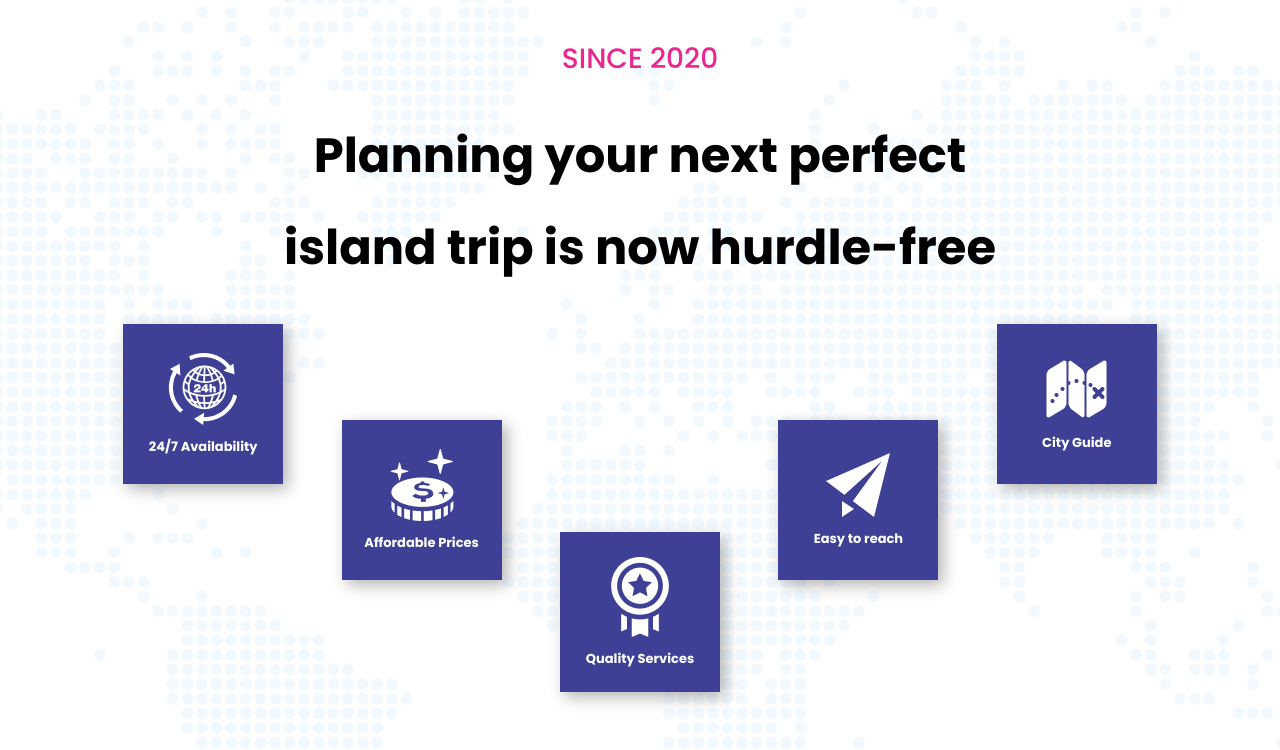
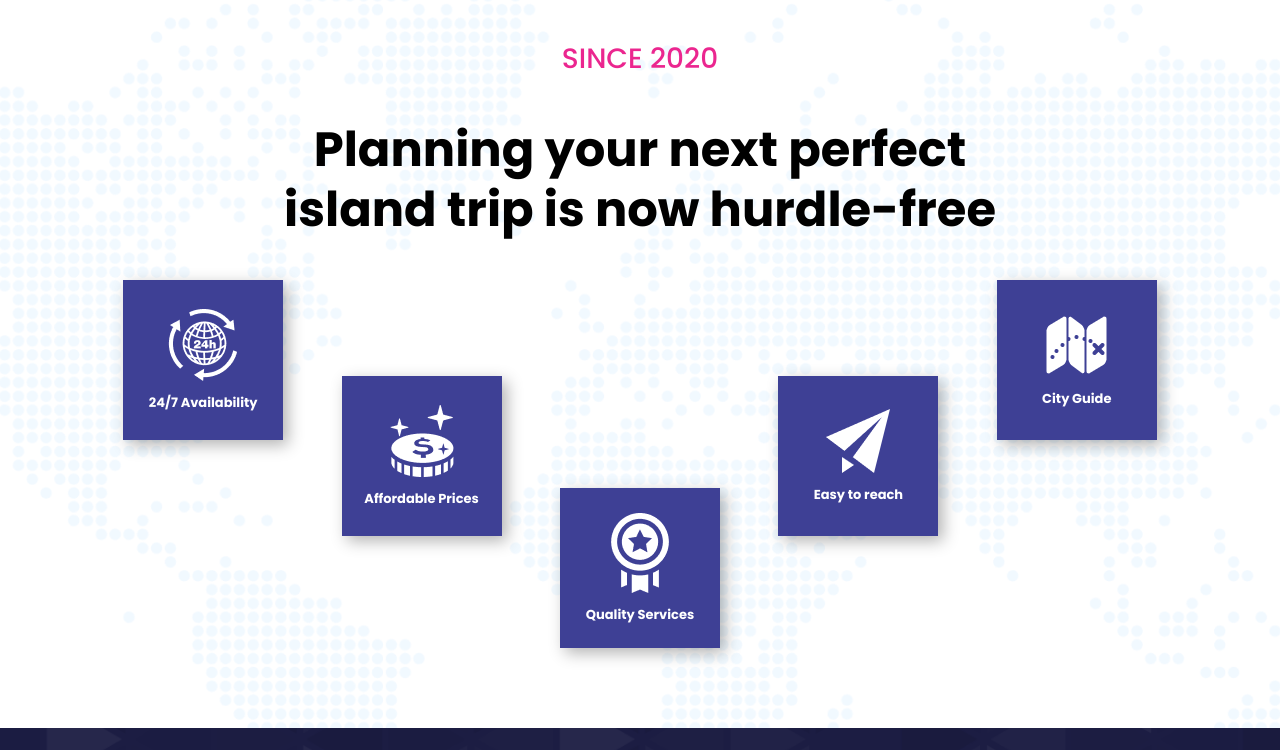
Before and after one commit to isweerasingha/ch_holiday, a Next.js app: page / in a window 1280 px wide. Shown: the part 1260-2010 px from the top of the page. Built offline with nearby package versions, Linux system fonts and the light colour scheme.

Commit message:
update back flip icon

```diff
--- a/src/app/page.jsx
+++ b/src/app/page.jsx
@@ -51,11 +51,10 @@ export default function Home() {
           <span className="text-[#EB268F] text-[28px] font-medium">
             SINCE 2020
           </span>
-          <div className="flex flex-col gap-3 md:gap-5">
-            <h1 className="text-[40px] font-bold md:text-[44px] lg:text-[48px]">
+          <div className="flex flex-col">
+            <h1 className="text-[40px] font-bold md:text-[44px] lg:text-[48px] leading-tight">
               Planning your next perfect
-            </h1>
-            <h1 className="text-[40px] font-bold md:text-[44px] lg:text-[48px]">
+              <br/>
               island trip is now hurdle-free
             </h1>
           </div>
@@ -72,6 +71,7 @@ export default function Home() {
                   </div>
                   <div className="back face">
                     <div className="flex flex-col items-center justify-center w-full h-full gap-3 text-xl font-bold text-white">
+                    <Image src={earth_icon} alt="/" />
                       <span className="text-[16px] md:text-[13px] xl:text-[13px] 2xl:text-[16px]">24/7 Availability</span>
                     </div>
                   </div>
@@ -91,6 +91,7 @@ export default function Home() {
                   </div>
                   <div className="back face">
                     <div className="flex flex-col items-center justify-center w-full h-full gap-3 text-xl font-bold text-white">
+                    <Image src={money_icon} alt="/" />
                       <span className="text-[16px] md:text-[13px] xl:text-[13px] 2xl:text-[16px]">Affordable Prices</span>
                     </div>
                   </div>
@@ -110,6 +111,7 @@ export default function Home() {
                   </div>
                   <div className="back face">
                     <div className="flex flex-col items-center justify-center w-full h-full gap-3 text-xl font-bold text-white">
+                    <Image src={quality_icon} alt="/" />
                       <span className="text-[16px] md:text-[13px] xl:text-[13px] 2xl:text-[16px]">Quality Services</span>
                     </div>
                   </div>
@@ -129,6 +131,7 @@ export default function Home() {
                   </div>
                   <div className="back face">
                     <div className="flex flex-col items-center justify-center w-full h-full gap-3 text-xl font-bold text-white">
+                    <Image src={paper_icon} alt="/" />
                       <span className="text-[16px] md:text-[13px] xl:text-[13px] 2xl:text-[16px]">Easy to reach</span>
                     </div>
                   </div>
@@ -148,6 +151,7 @@ export default function Home() {
                   </div>
                   <div className="back face">
                     <div className="flex flex-col items-center justify-center w-full h-full gap-3 text-xl font-bold text-white">
+                    <Image src={guide_icon} alt="/" />
                       <span className="text-[16px] md:text-[13px] xl:text-[13px] 2xl:text-[16px]">City Guide</span>
                     </div>
                   </div>
```
